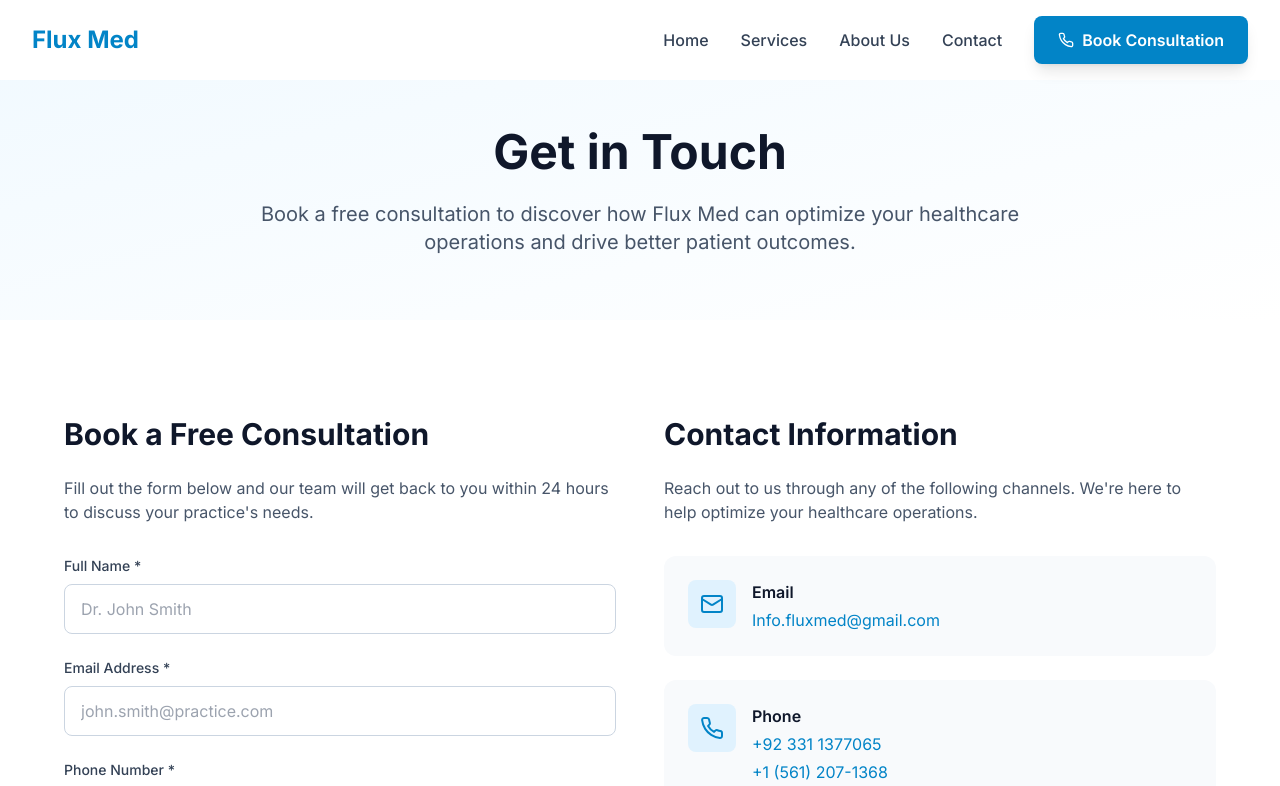
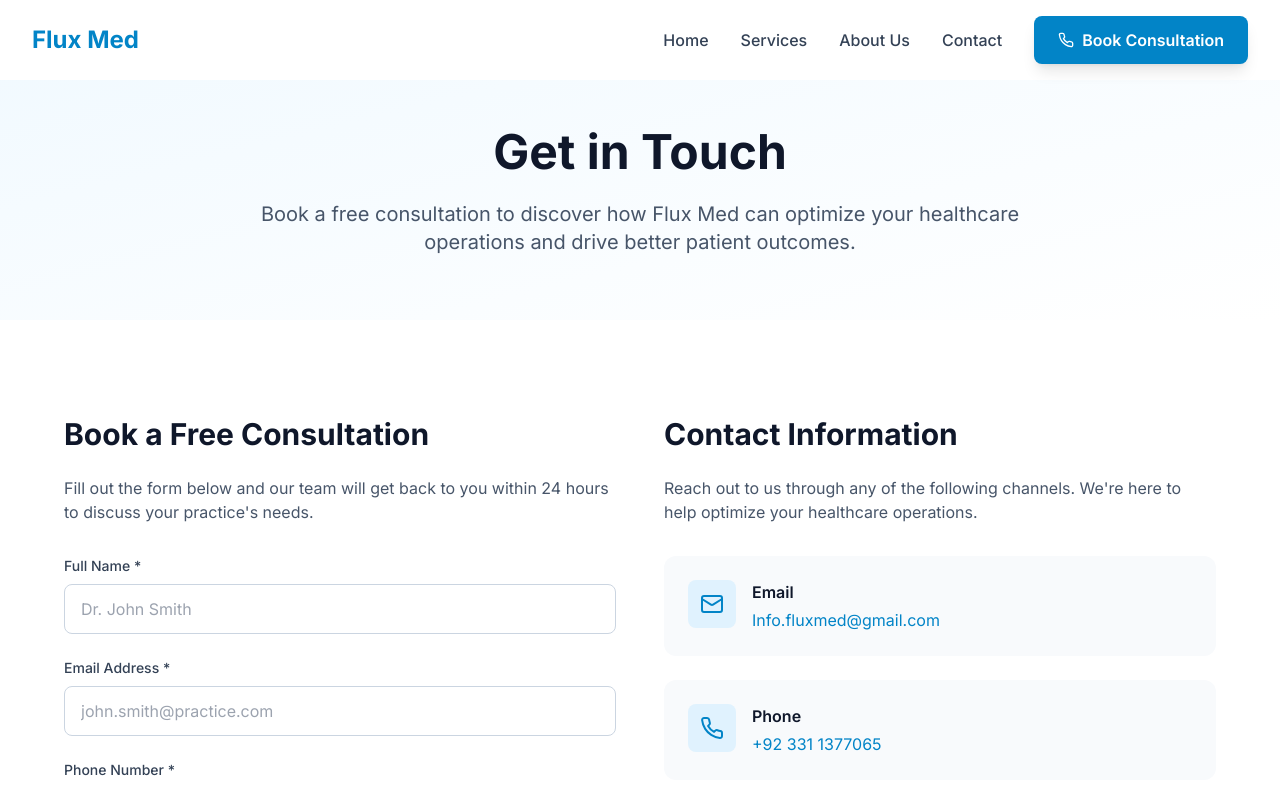
Before and after one commit to MujtabaMonis/Flux-Med-, a Next.js app: page /contact in a window 1280 px wide. Shown: the top 786 px of the page. Built offline with nearby package versions, Linux system fonts and the light colour scheme.

Commit message:
Removing no from contact

```diff
--- a/app/contact/page.tsx
+++ b/app/contact/page.tsx
@@ -274,12 +274,7 @@ export default function ContactPage() {
     +92 331 1377065
   </a>
 
-  <a
-    href="tel+1 (561) 207-1368"
-    className="text-primary-600 hover:text-primary-700 block mt-1"
-  >
-    +1 (561) 207-1368
-  </a>
+
 </div>
                   </motion.div>
 
```
